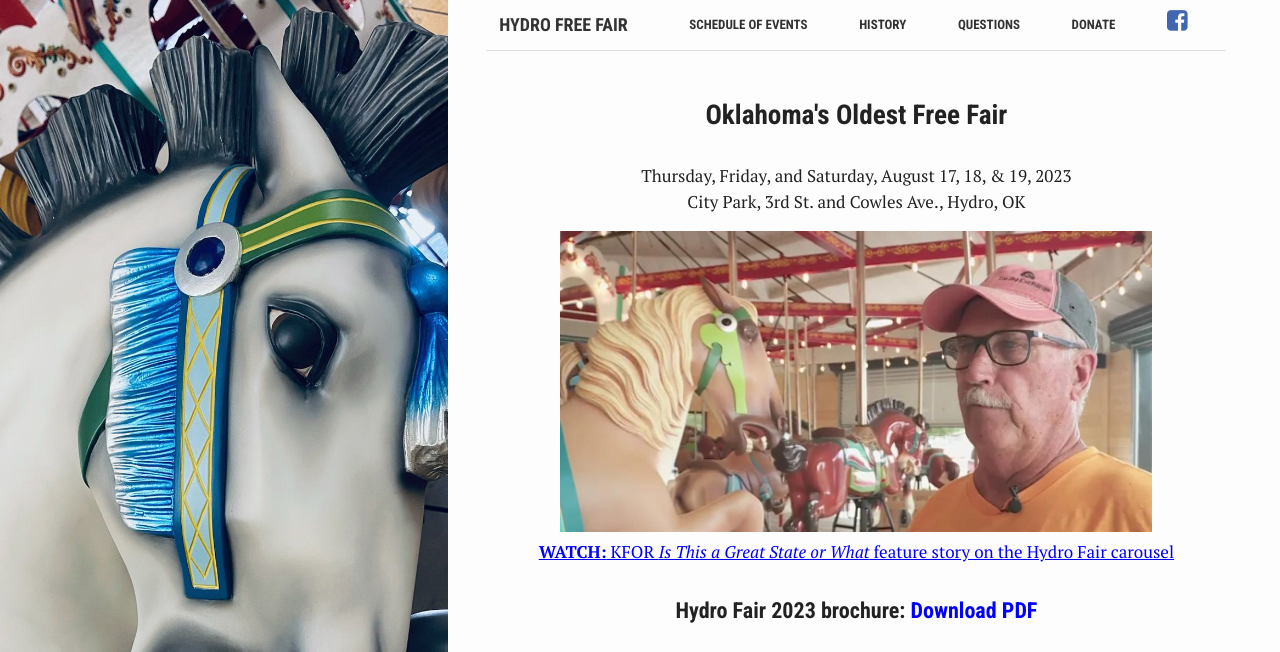
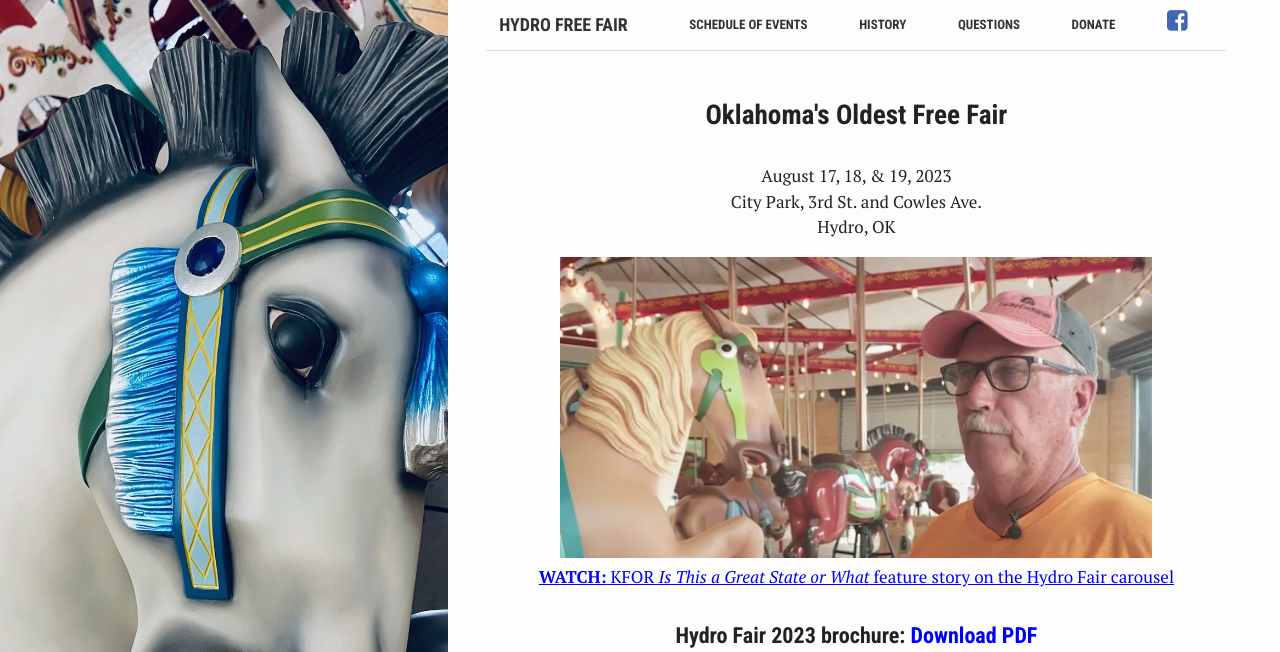
Before and after one commit to ehcloninger/hydrofair, a Jekyll site: the page built from index.html, in a window 1280 px wide and 988 px high, cut to the strip 0-652 px from the top of the window. Built offline with Jekyll 4.4.1, drawn with Linux system fonts in a browser that asks for light colours.

Commit message:
tweak front page for mobile

```diff
--- a/index.html
+++ b/index.html
@@ -7,8 +7,8 @@ title: "Hydro Free Fair"
 
 <h3 align="center">Oklahoma's Oldest Free Fair</h3>
 
-<p align="center">Thursday, Friday, and Saturday, August 17, 18, &amp; 19, 2023<br/>
-City Park, 3rd St. and Cowles Ave., Hydro, OK</p>
+<p align="center">August 17, 18, &amp; 19, 2023<br/>
+City Park, 3rd St. and Cowles Ave.<br/>Hydro, OK</p>
 <p align="center">
   <img width="80%" src="/assets/images/kfor-charlie.jpg"/>
   <br/>
```
